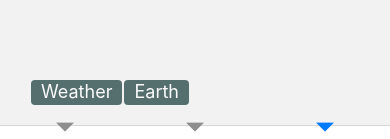
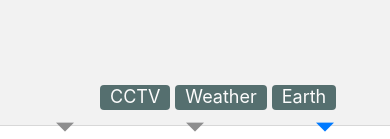
Before and after one commit to ryuken73/cctv_map_rn, a React Native app: screen / in a window 390 px wide. Shown: the part 718-857 px from the top of the page. Built offline with nearby package versions, Linux system fonts and the light colour scheme.

Commit message:
update: show all three buttons. adjust position of buttons

```diff
--- a/WebViewCommon.js
+++ b/WebViewCommon.js
@@ -1,4 +1,4 @@
-import React, {useRef, useState} from 'react';
+import React, {startTransition, useRef, useState} from 'react';
 import {View, StyleSheet, TouchableOpacity, Text} from 'react-native'
 import {WebView} from 'react-native-webview';
 
@@ -7,26 +7,22 @@ const styles = StyleSheet.create({
       paddingHorizontal: 10,
       paddingTop: 1,
       paddingBottom: 3,
+      marginRight: 5,
       borderRadius: 4
     }
 });
 
 const dStyles = StyleSheet.create({
-    verticalTop: {
-        top: 10
-    },
-    vertialBottom: {
-        bottom: 10
-    },
     leftAbsolutePanel: {
       flex: 1,
+      justifyContent: 'flex-start',
       position: 'absolute',
-      left: 20,
+      left: 90,
+      bottom: 5,
       opacity: 1,
       zIndex: 9999,
       height: 'auto',
-      padding: 10,
-      width: 180
+      padding: 10
     },
 })
 const pageNames =['CCTV', 'Weather', 'Earth'];
@@ -51,13 +47,10 @@ const WebViewCommon = props => {
             </WebView>
 
             <View
-             style={currentPage === 'Earth' ?
-                {...dStyles.leftAbsolutePanel, ...dStyles.verticalTop, backgroundColor:'transparent', opacity:0.8} :
-                {...dStyles.leftAbsolutePanel, ...dStyles.vertialBottom, backgroundColor:'transparent', opacity:0.8}
-             }
+             style={{...dStyles.leftAbsolutePanel, backgroundColor:'transparent', opacity:0.8}}
             >
                 <View style={{flex: 1, flexDirection: 'row', alignItems: 'center', justifyContent: 'space-around'}} >
-                    {targetPages.map(pageName => (
+                    {pageNames.map(pageName => (
                         <TouchableOpacity
                             style={{...styles.drawToggleBtn, backgroundColor:'darkslategrey'}}
                             onPress={gotoPage(pageName)}
--- a/app.json
+++ b/app.json
@@ -2,7 +2,7 @@
   "expo": {
     "name": "cctv-sbs",
     "slug": "cctv-sbs",
-    "version": "1.0.1",
+    "version": "1.0.2",
     "orientation": "landscape",
     "icon": "./assets/icon.png",
     "splash": {
```
